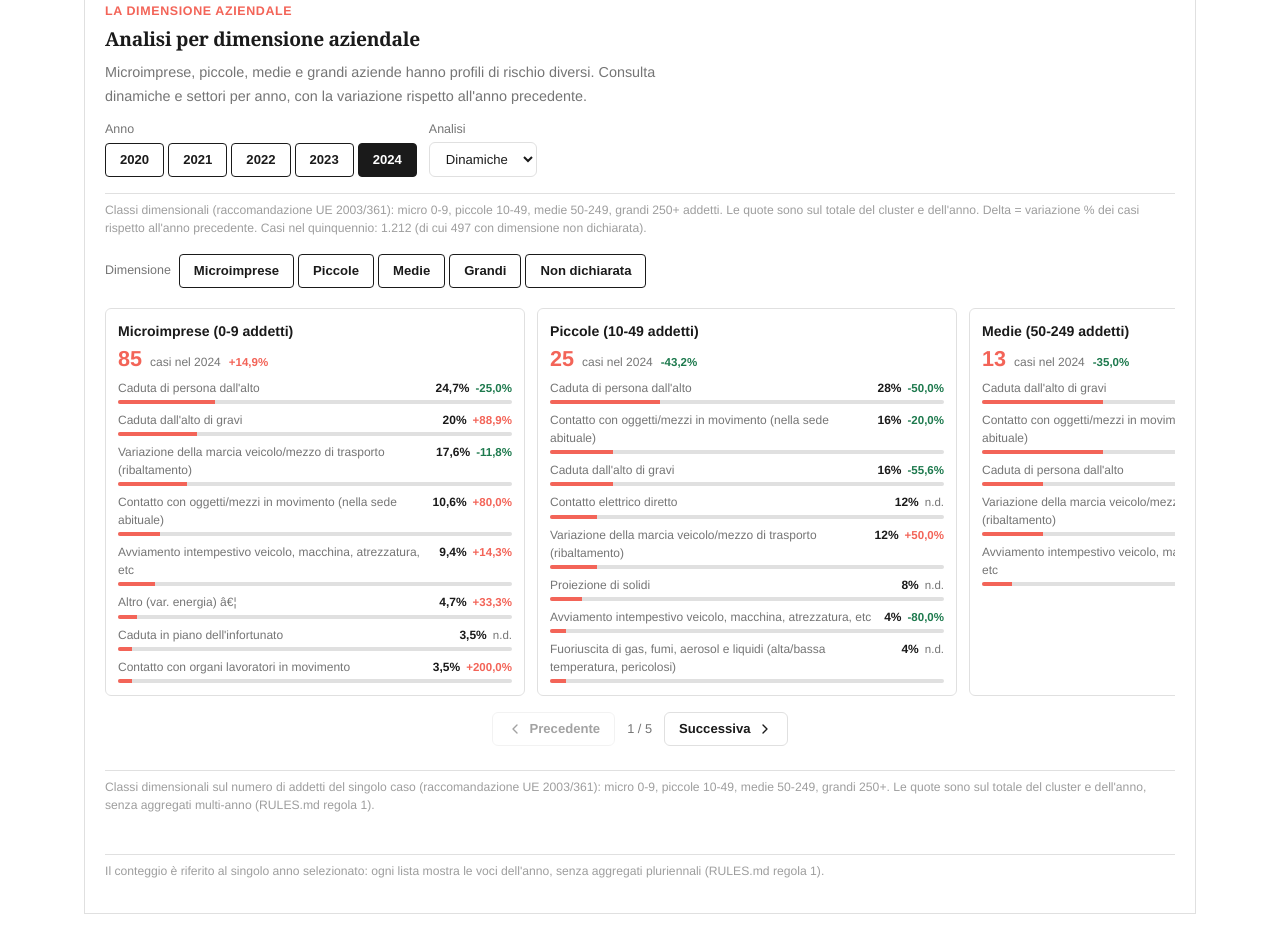
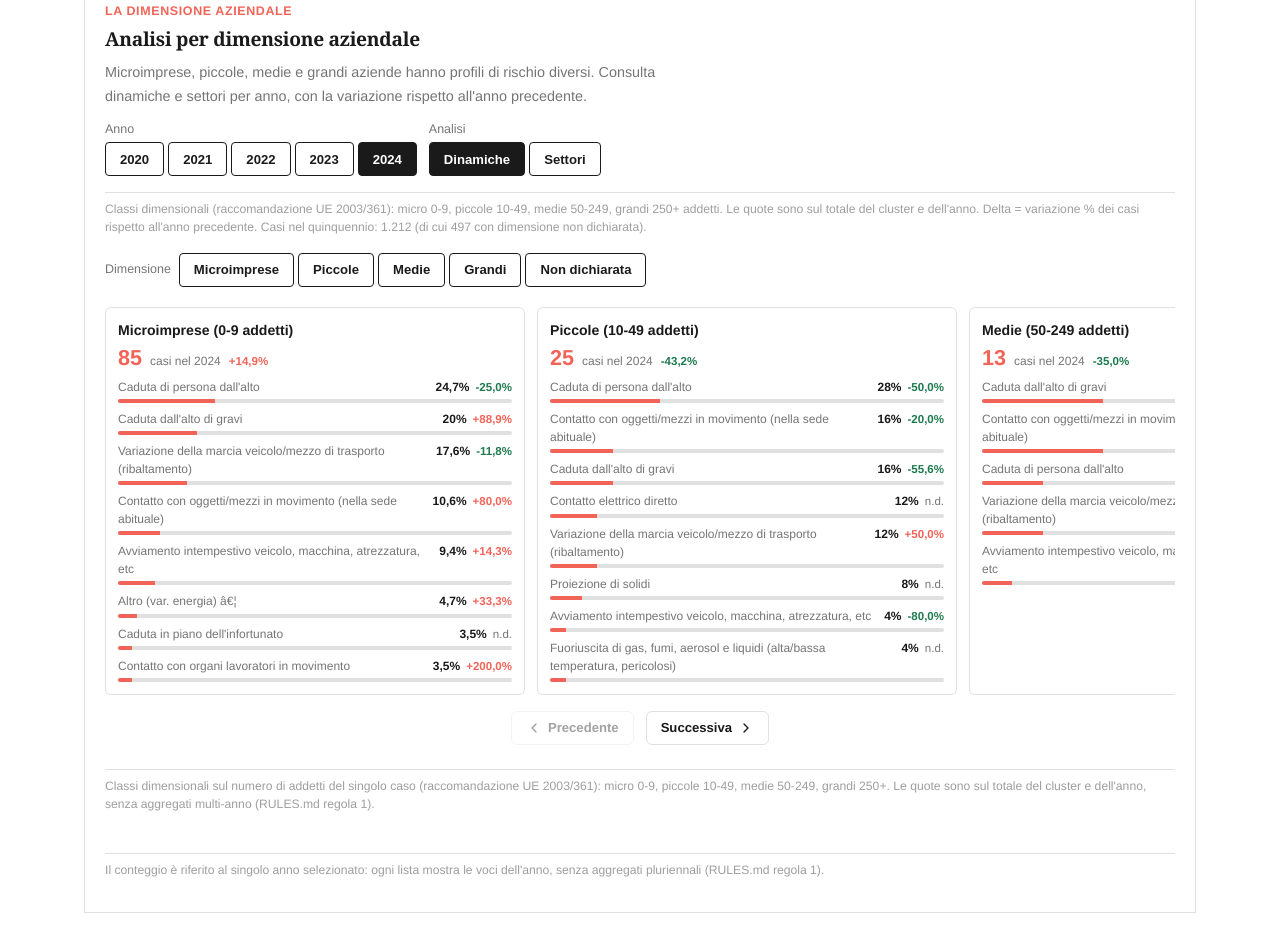
Before and after one commit to dynamic1990/osservatorio-infortuni, a Next.js app: page /analisi-delle-cause in a window 1280 px wide. Shown: the part 2040-2976 px from the top of the page. Built offline with nearby package versions, Linux system fonts and the light colour scheme.

Commit message:
refactor: filtri analisi a pulsanti e rimuovi contatore carosello

```diff
--- a/src/components/charts/filtro-dimensione-aziendale.tsx
+++ b/src/components/charts/filtro-dimensione-aziendale.tsx
@@ -154,26 +154,22 @@ export function FiltroDimensioneAziendale() {
           </div>
         </div>
 
-        <label style={{ display: "grid", gap: 4, fontSize: "0.78rem", color: "var(--color-text-soft)" }}>
-          Analisi
-          <select
-            value={vista}
-            onChange={(e) => setVista(e.target.value as Vista)}
-            style={{
-              font: "inherit",
-              fontSize: "0.82rem",
-              padding: "8px 12px",
-              borderRadius: "6px",
-              border: "1px solid var(--color-divider)",
-              background: "var(--color-raised)",
-              color: "var(--color-text)",
-            }}
-          >
+        <div style={{ display: "grid", gap: 4, fontSize: "0.78rem", color: "var(--color-text-soft)" }}>
+          <span>Analisi</span>
+          <div style={{ display: "flex", gap: "var(--space-1)", flexWrap: "wrap" }}>
             {VISTE.map((v) => (
-              <option key={v.id} value={v.id}>{v.label}</option>
+              <button
+                key={v.id}
+                type="button"
+                onClick={() => setVista(v.id)}
+                className={`btn-pill ${vista === v.id ? "active" : ""}`}
+                aria-pressed={vista === v.id}
+              >
+                {v.label}
+              </button>
             ))}
-          </select>
-        </label>
+          </div>
+        </div>
       </div>
 
       {/* Nota di copertura */}
@@ -289,9 +285,6 @@ export function FiltroDimensioneAziendale() {
           >
             <ChevronLeft size={16} /> Precedente
           </button>
-          <span style={{ fontSize: "0.8rem", color: "var(--color-text-soft)" }}>
-            {indice + 1} / {totaleCard}
-          </span>
           <button
             type="button"
             onClick={() => vaiA(Math.min(totaleCard - 1, indice + 1))}
```
